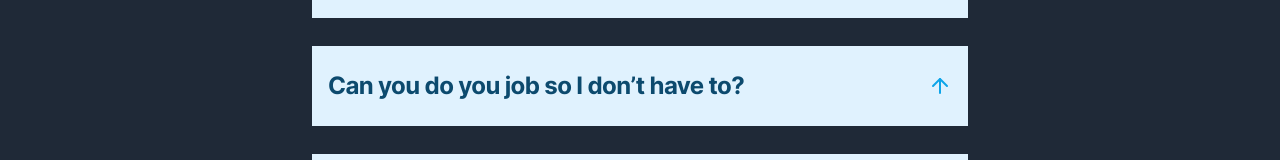
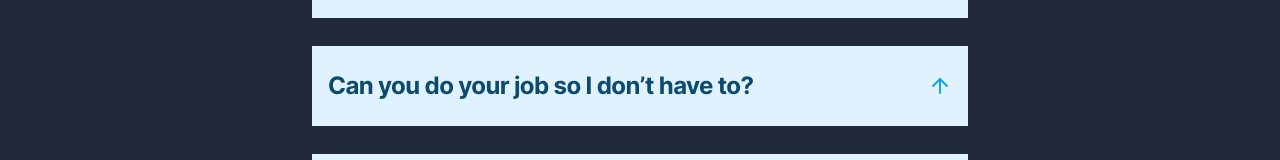
Before and after one commit to AkashRajpurohit/howtoprofessionallysay, a Next.js app: page / in a window 1280 px wide. Shown: the part 4460-4620 px from the top of the page. Built offline with nearby package versions, Linux system fonts and the light colour scheme.

Commit message:
fix: :memo: spelling in qna ("you job" => "your job") (#12)

```diff
--- a/content/qna.ts
+++ b/content/qna.ts
@@ -240,7 +240,7 @@ const qna: IQnA[] = [
     flow: Flow.A_TO_B,
   },
   {
-    question: 'Can you do you job so I don’t have to?',
+    question: 'Can you do your job so I don’t have to?',
     answer:
         'Please let me know when your deliverables have been completed.',
     alternativeAnswers: [],
```
